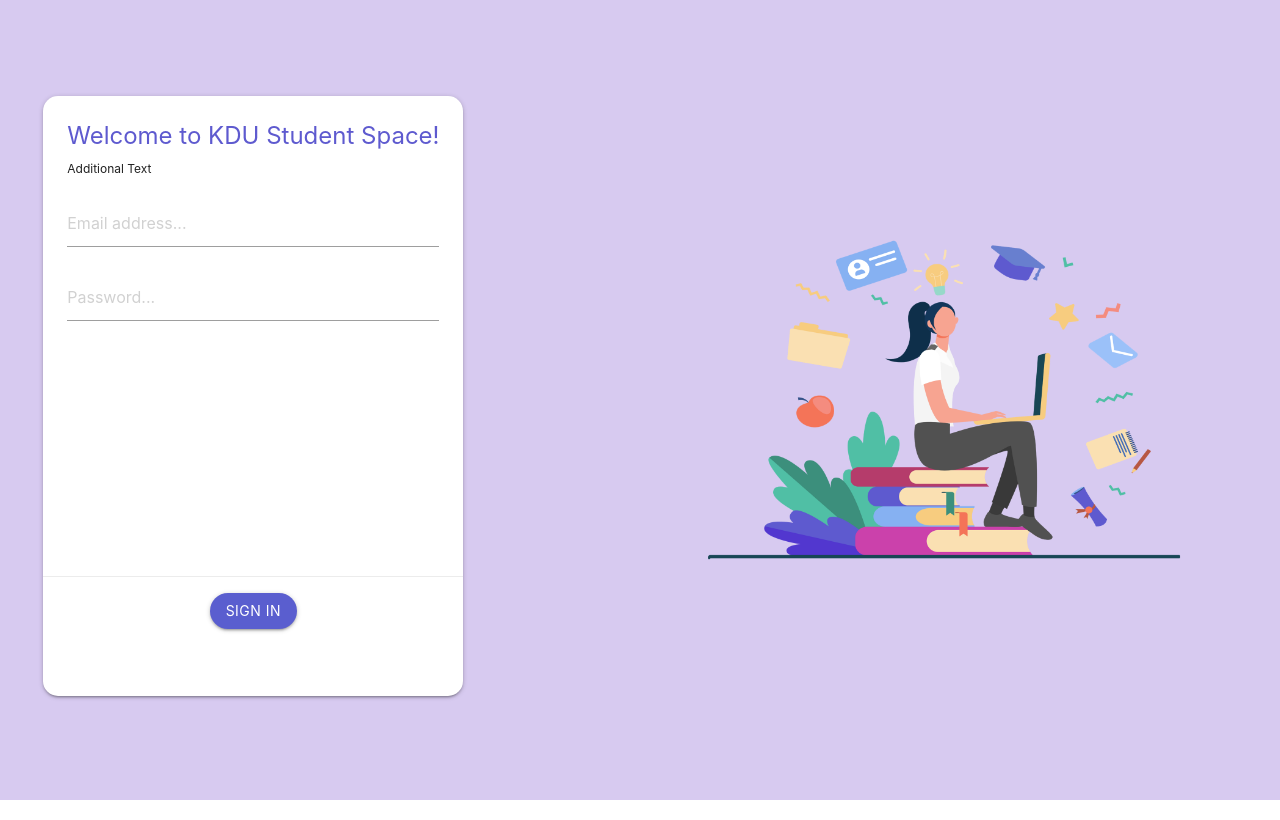
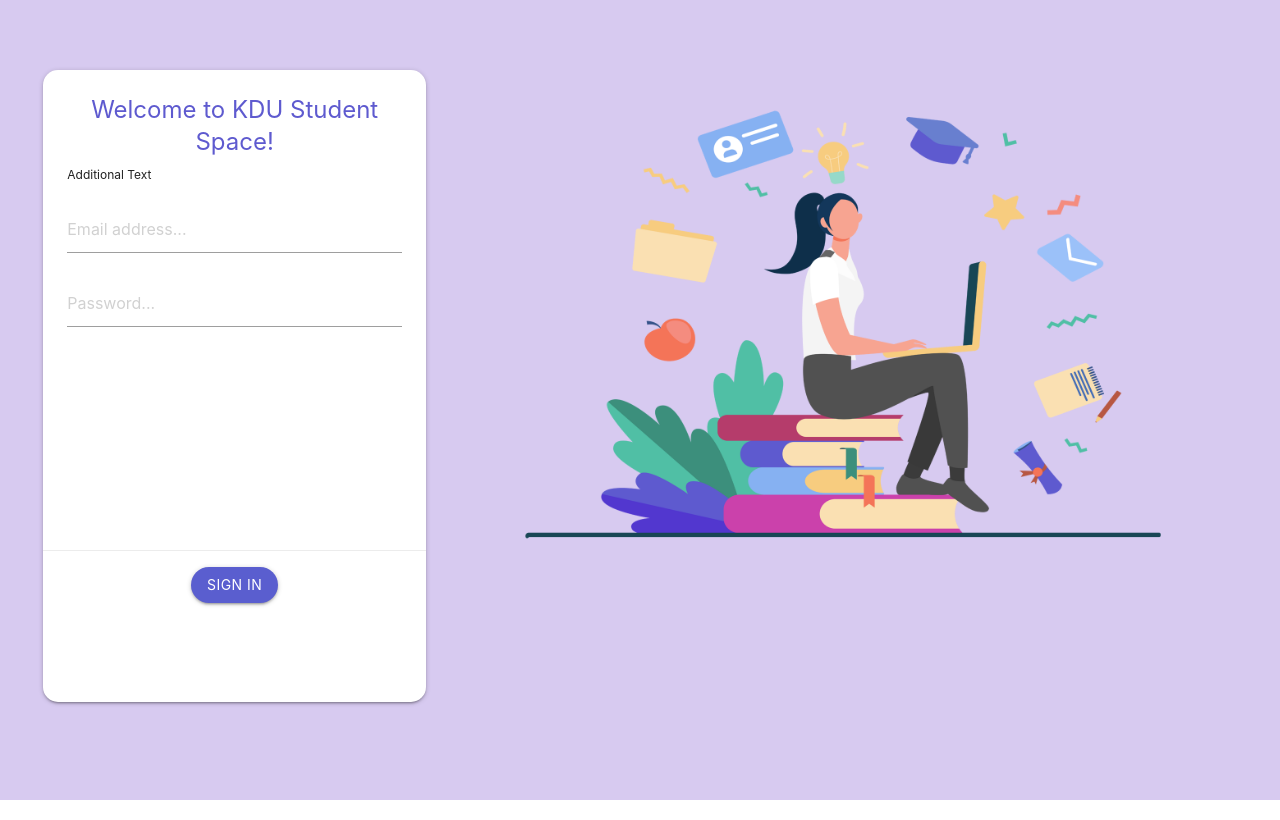
Before and after one commit to CSWanigasooriya/Vue, a Vue app: page / in a window 1280 px wide. Built offline with nearby package versions, Linux system fonts and the light colour scheme.

Commit message:
signin screen fixes

```diff
--- a/src/views/SignIn.vue
+++ b/src/views/SignIn.vue
@@ -1,8 +1,8 @@
 <template>
-  <div class="background">
+  <div class="background valign-wrapper">
     <div class="container">
       <div class="row">
-        <div class="col s12 m6 valign-wrapper">
+        <div class="col s12 m6 l4">
           <form @submit.prevent="signIn">
             <div class="card">
               <div class="card-content">
@@ -40,7 +40,7 @@
             </div>
           </form>
         </div>
-        <div class="col s12 m6 valign-wrapper">
+        <div class="col s12 m6 l8 hide-on-small-only">
           <img src="@/assets/login.png" class="responsive-img" />
         </div>
       </div>
@@ -106,7 +106,7 @@
 
 .card {
   border-radius: 1em;
-  min-height: 75vh;
+  min-height: 79vh;
 }
 
 .card-content {
@@ -120,4 +120,8 @@
 .card-title {
   color: #5e5acf;
 }
+
+img {
+  margin-top: 5vh;
+}
 </style>
```
